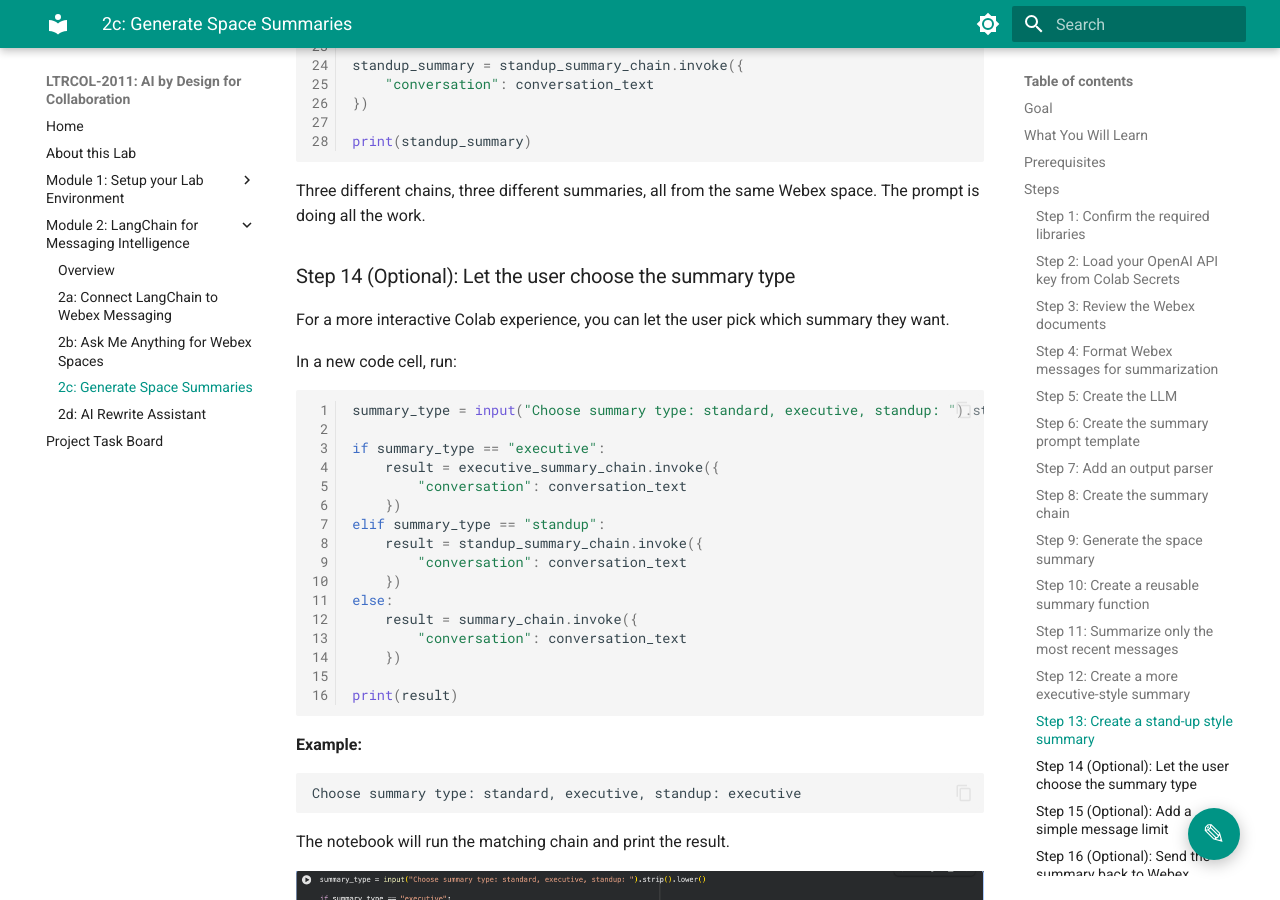
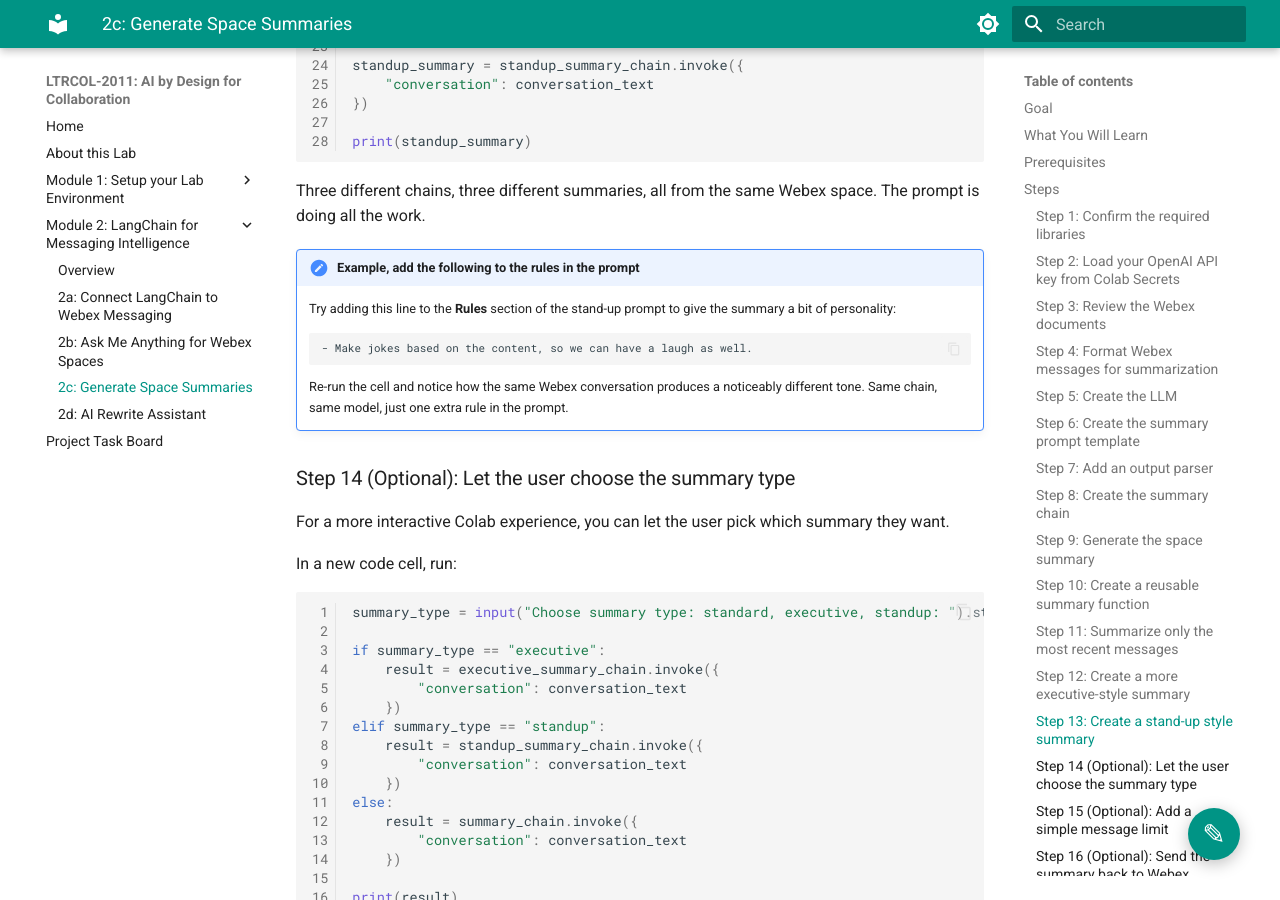
Before and after one commit to omerilyas/AibyDesign, an MkDocs documentation site: the page built from docs/module-2-langchain-for-messaging-intelligence/module-2c-generate-space-summaries.md, in a window 1280 px wide and 900 px high, scrolled down 10071 px. Built offline with MkDocs 1.6.1 and Material for MkDocs 9.7.7, drawn with Linux system fonts in a browser that asks for light colours.

Commit message:
Rename Webex AI Assistant to Cisco AI Assistant in Task 2b and add humor-rule example to Task 2c Step 13

````diff
--- a/docs/module-2-langchain-for-messaging-intelligence/module-2c-generate-space-summaries.md
+++ b/docs/module-2-langchain-for-messaging-intelligence/module-2c-generate-space-summaries.md
@@ -453,6 +453,15 @@ print(standup_summary)
 
 Three different chains, three different summaries, all from the same Webex space. The prompt is doing all the work.
 
+!!! note "Example, add the following to the rules in the prompt"
+    Try adding this line to the **Rules** section of the stand-up prompt to give the summary a bit of personality:
+
+    ```text
+    - Make jokes based on the content, so we can have a laugh as well.
+    ```
+
+    Re-run the cell and notice how the same Webex conversation produces a noticeably different tone. Same chain, same model, just one extra rule in the prompt.
+
 ### Step 14 (Optional): Let the user choose the summary type
 
 For a more interactive Colab experience, you can let the user pick which summary they want.
````
Also changed, not shown: docs/module-2-langchain-for-messaging-intelligence/module-2b-ask-me-anything-webex-spaces.md (+1 -1 lines).
